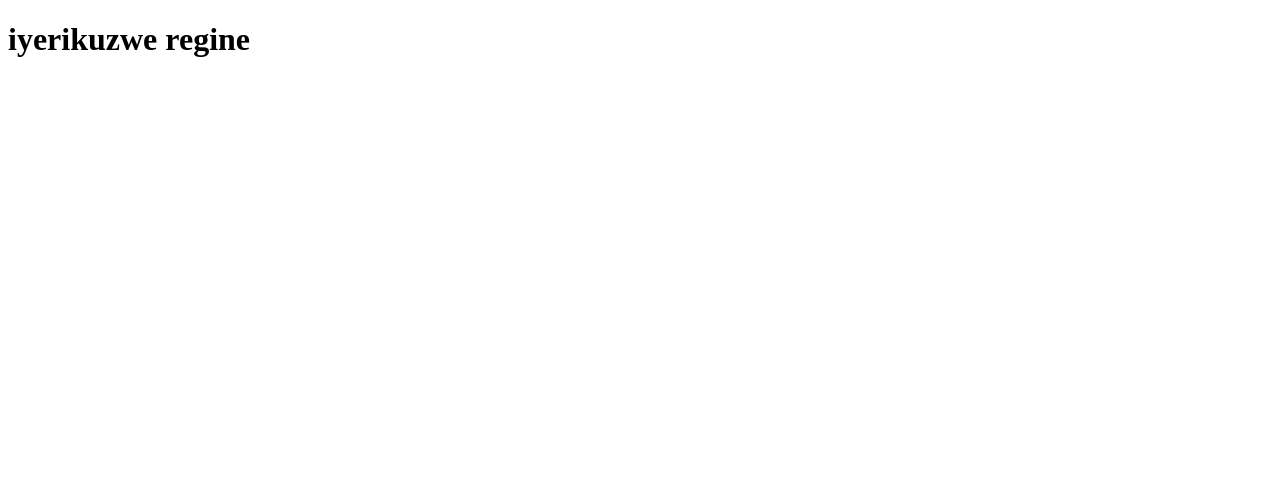
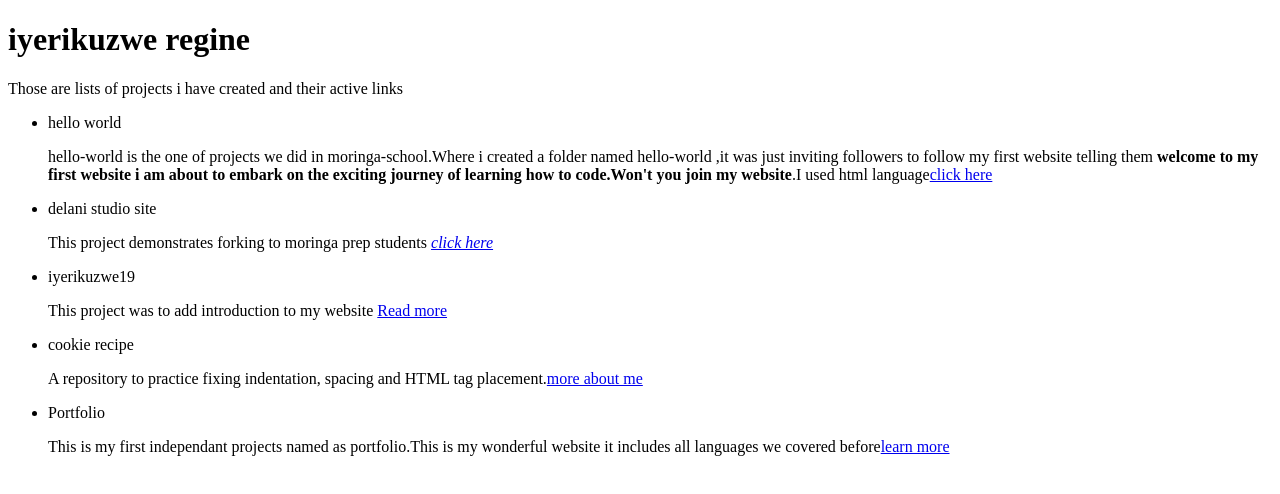
Before and after one commit to iyerikuzwe/Portfolio, a plain HTML site: page index.html in a window 1280 px wide. Drawn offline with Linux system fonts and the light colour scheme.

Commit message:
add paragraph

```diff
--- a/index.html
+++ b/index.html
@@ -8,8 +8,19 @@
     <body>
         <h1>iyerikuzwe regine</h1>
 
-    <nav>
-        <ul></ul>
-    </nav></body>
+    <p>Those are lists of projects i have created and their active links</p>
+        <ul>
+            <li>hello world</li>
+            <p>hello-world is the one of projects we did in moringa-school.Where i created a folder named hello-world ,it was just inviting followers to follow my first website telling them <strong>welcome to my first website i am about to embark on the exciting journey of learning how to code.Won't you join my website</strong>.I used html language<a href="https://github.com/iyerikuzwe/Hello-world">click here</a></p>
+            <li>delani studio site</li>
+            <p>This project demonstrates forking to moringa prep students <a href="https://github.com/iyerikuzwe/delani_studio_site"><em>click here</em></a></p>
+            <li>iyerikuzwe19</li>
+            <p>This project was to add introduction to my website <a href="https://github.com/iyerikuzwe/iyerikuzwe19">Read more</a></p>
+            <li>cookie recipe</li>
+    <p>A repository to practice fixing indentation, spacing and HTML tag placement.<a href="https://github.com/iyerikuzwe/cookie-recipe">more about me</a></p>
+   <li>Portfolio</li>
+<p>This is my first independant projects named as portfolio.This is my wonderful website it includes all languages we covered before<a href="https://github.com/iyerikuzwe/Portfolio">learn more</a></p> </ul>
+
+    </body>
 
 </html>
```
